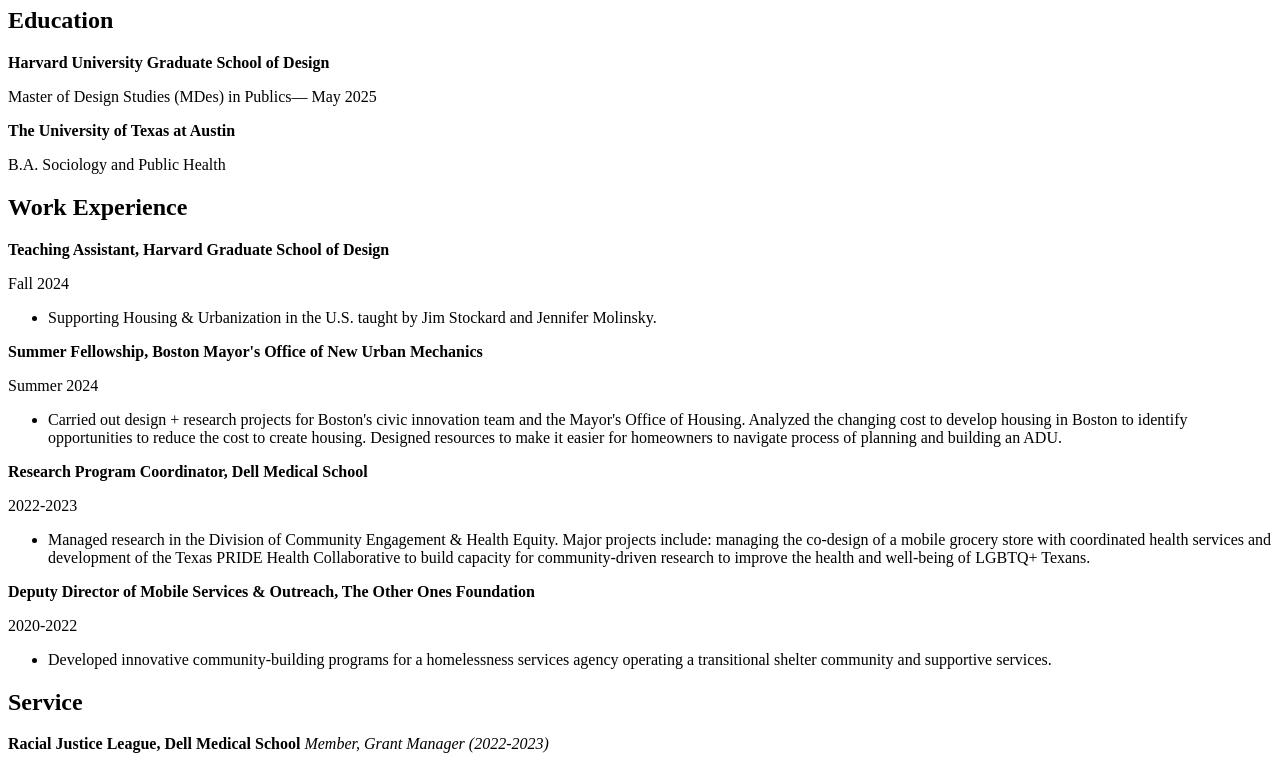
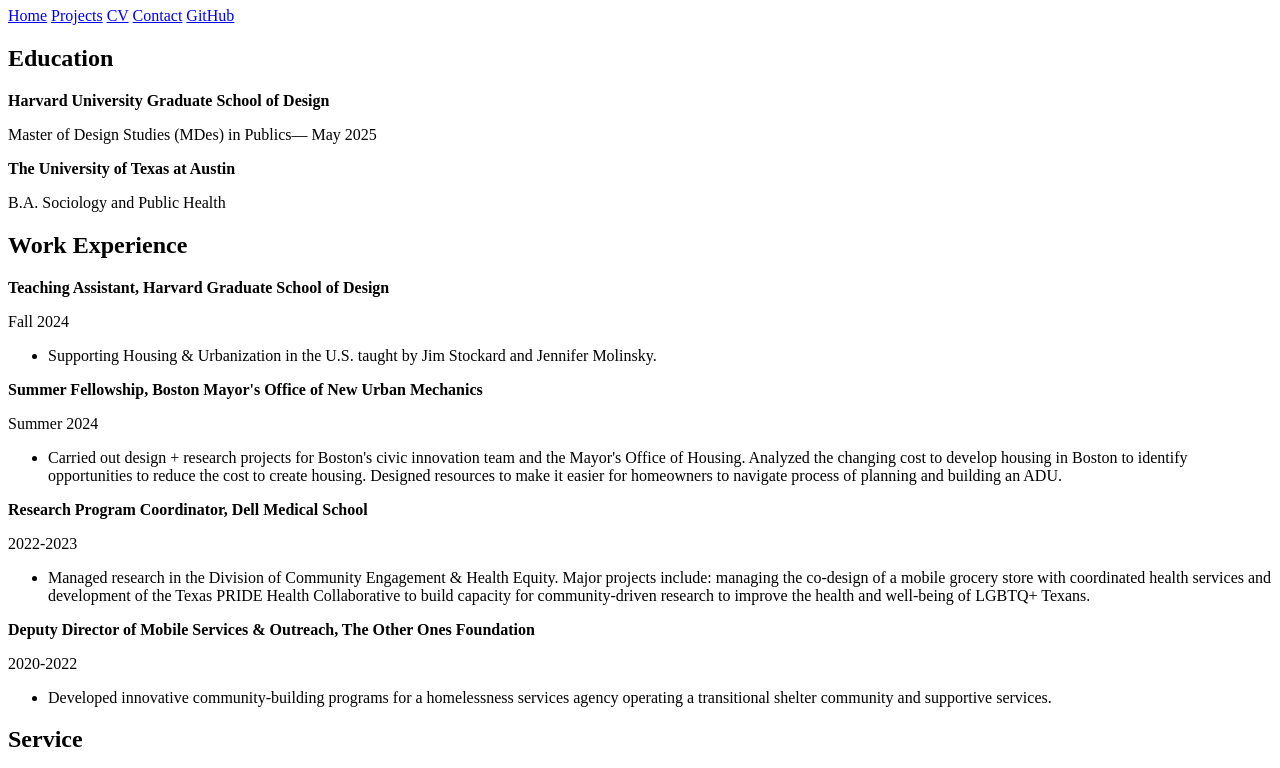
Before and after one commit to jdgsd/dataviz_lab1_portfolio, a plain HTML site: page cv/index.html in a window 1280 px wide. Shown: the part 73-841 px from the top of the page. Drawn offline with Linux system fonts and the light colour scheme.

Commit message:
Fixed nav links

```diff
--- a/cv/index.html
+++ b/cv/index.html
@@ -8,6 +8,19 @@
 <body>
 
     <h1>CV</h1>
+
+    <nav>
+      <a href="../index.html">Home</a>
+
+      <a href="/projects/index.html">Projects</a>
+
+      <a href="/cv/index.html">CV</a>
+
+      <a href="/contact/index.html">Contact</a>
+
+      <a href="https://github.com/jdgsd" target="_blank">GitHub</a>
+
+     </nav>
 
     <section>
         <h2>Education</h2>
```
Also changed, not shown: contact/index.html (+2 -0 lines), index.html (+2 -0 lines), projects/index.html (+2 -0 lines).
